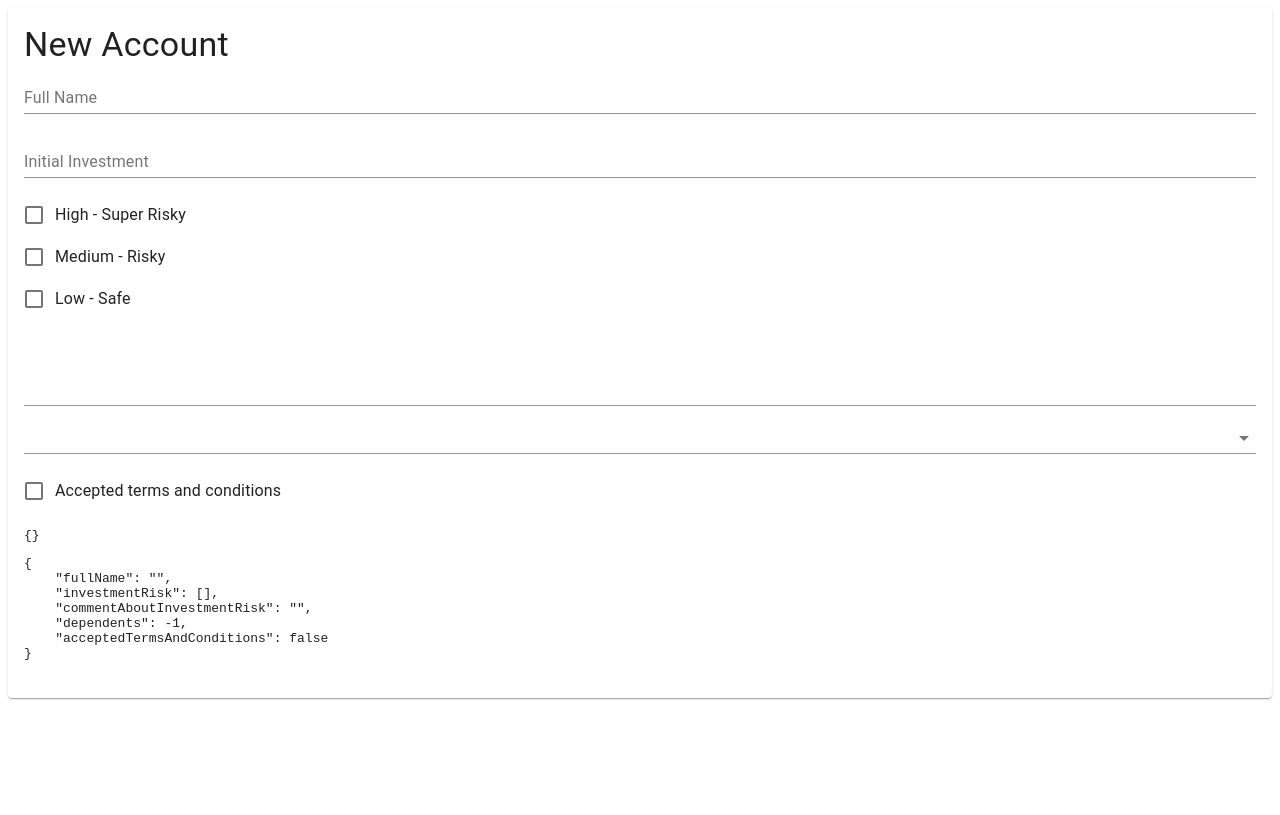
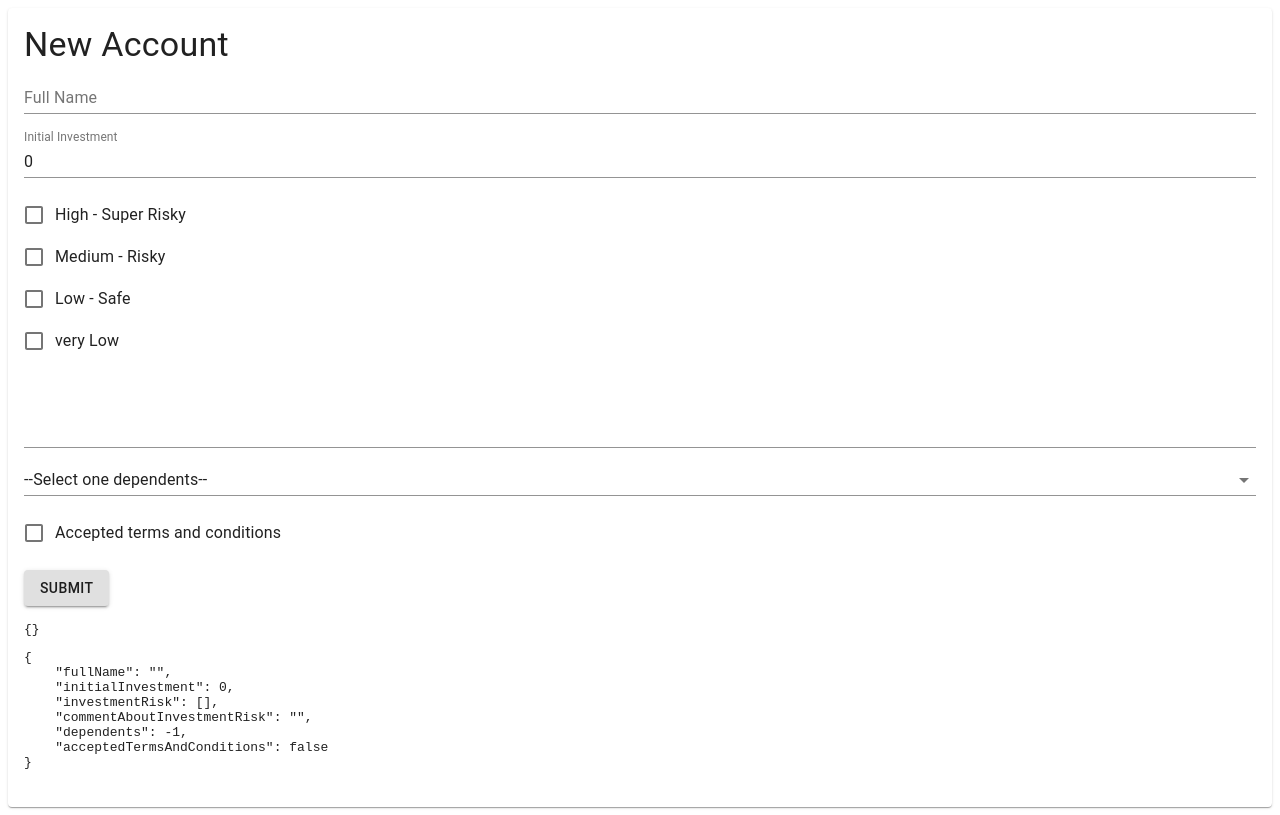
Before and after one commit to dfldiego/react-forms, a React (Create React App) app: page / in a window 1280 px wide. Built offline with nearby package versions, Linux system fonts and the light colour scheme.

Commit message:
validacion de checkbox, textarea, errorMessage

```diff
--- a/src/components/FormDemo.jsx
+++ b/src/components/FormDemo.jsx
@@ -1,6 +1,7 @@
 import React from "react";
 import {
   Box,
+  Button,
   Card,
   CardContent,
   Checkbox,
@@ -10,14 +11,14 @@ import {
   TextField,
   Typography,
 } from "@material-ui/core";
-import { Field, Formik, Form, useField } from "formik";
-import { boolean, number, object, string } from "yup";
+import { Field, Formik, Form, useField, ErrorMessage } from "formik";
+import { array, boolean, mixed, number, object, string } from "yup";
 /* import InvestmentDetails from "./InvestmentDetails"; */
 
 // valores iniciales (fuera del componente)
 const initialValues = {
   fullName: "",
-  initialInvestment: undefined,
+  initialInvestment: 0,
   investmentRisk: [],
   commentAboutInvestmentRisk: "",
   dependents: -1,
@@ -32,10 +33,22 @@ const FormDemo = () => {
 
         <Formik
           validationSchema={object({
-            fullName: string().required().min(2).max(100),
+            fullName: string()
+              .required("Your name is mandatory")
+              .min(2)
+              .max(100),
             initialInvestment: number().required().min(2),
             dependents: number().required().min(0).max(5),
             acceptedTermsAndConditions: boolean().oneOf([true]),
+            investmentRisk: array(
+              string().oneOf(["High", "Medium", "Low"])
+            ).min(1),
+            commentAboutInvestmentRisk: mixed().when("investmentRisk", {
+              is: (investmentRisk) =>
+                investmentRisk.find((ir) => ir === "High"),
+              then: string().required().min(20).max(100),
+              otherwise: string().min(28).max(100),
+            }),
           })}
           initialValues={initialValues}
           onSubmit={() => {}}
@@ -45,6 +58,7 @@ const FormDemo = () => {
               <Box mb={2}>
                 <FormGroup>
                   <Field name="fullName" as={TextField} label="Full Name" />
+                  <ErrorMessage name="fullName" />
                 </FormGroup>
               </Box>
               <Box mb={2}>
@@ -55,6 +69,7 @@ const FormDemo = () => {
                     as={TextField}
                     label="Initial Investment"
                   />
+                  <ErrorMessage name="initialInvestment" />
                 </FormGroup>
               </Box>
               <Box mb={2}>
@@ -74,7 +89,13 @@ const FormDemo = () => {
                     value="Low"
                     label="Low - Safe"
                   />
+                  <MyCheckbox
+                    name="investmentRisk"
+                    value="very Low"
+                    label="very Low"
+                  />
                 </FormGroup>
+                <ErrorMessage name="investmentRisk" />
               </Box>
               <Box mb={2}>
                 <FormGroup>
@@ -85,11 +106,15 @@ const FormDemo = () => {
                     rows={3}
                     rowsMax={10}
                   />
+                  <ErrorMessage name="commentAboutInvestmentRisk" />
                 </FormGroup>
               </Box>
               <Box mb={2}>
                 <FormGroup>
                   <Field name="dependents" as={TextField} select>
+                    <MenuItem value={-1} disabled>
+                      --Select one dependents--
+                    </MenuItem>
                     <MenuItem value={0}>0</MenuItem>
                     <MenuItem value={1}>1</MenuItem>
                     <MenuItem value={2}>2</MenuItem>
@@ -97,6 +122,7 @@ const FormDemo = () => {
                     <MenuItem value={4}>4</MenuItem>
                     <MenuItem value={5}>5</MenuItem>
                   </Field>
+                  <ErrorMessage name="dependents" />
                 </FormGroup>
               </Box>
               <Box mb={2}>
@@ -105,7 +131,11 @@ const FormDemo = () => {
                     name="acceptedTermsAndConditions"
                     label="Accepted terms and conditions"
                   />
+                  <ErrorMessage name="acceptedTermsAndConditions" />
                 </FormGroup>
+              </Box>
+              <Box mb={2}>
+                <Button variant="contained">Submit</Button>
               </Box>
               <pre>{JSON.stringify(errors, null, 4)}</pre>
               <pre>{JSON.stringify(values, null, 4)}</pre>
```
